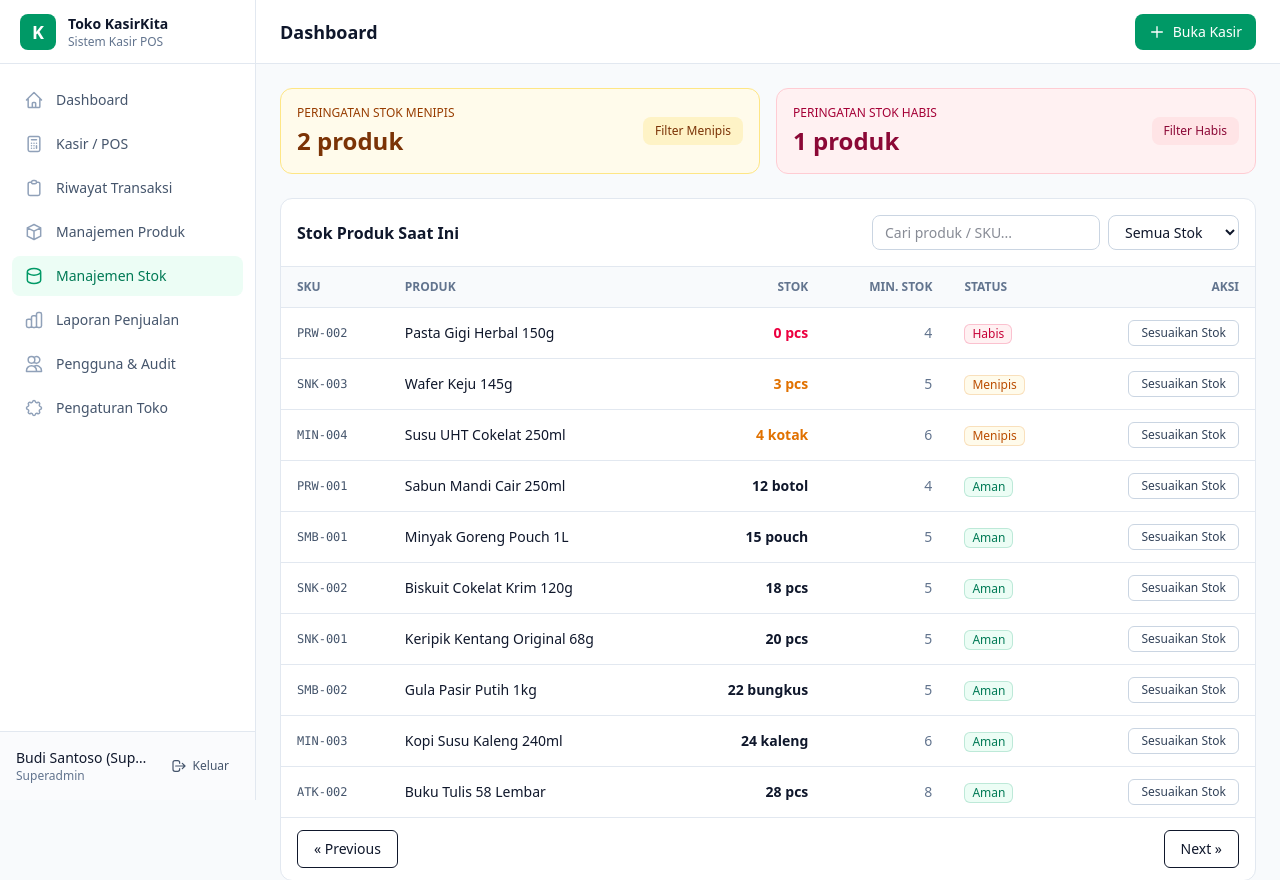
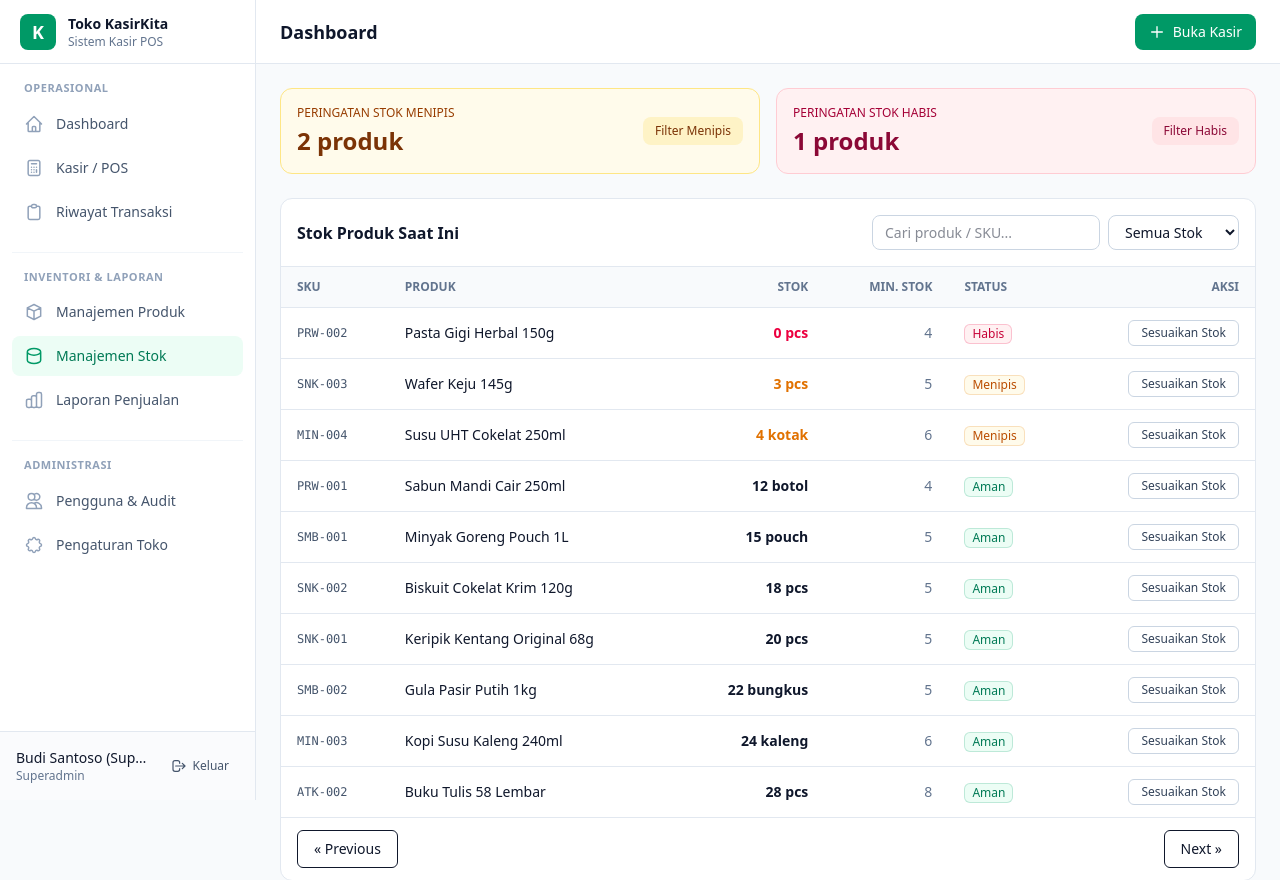
Before and after one commit to Fatikhur/kasir, a Laravel app: page /stok in a window 1280 px wide. Shown: the top 880 px of the page. Run offline with Laravel 12, Linux system fonts and the light colour scheme; a user stored in the database is signed in; data comes from the database, SQL or seed files in the repository; style sheets or scripts are compiled from the project's sources; some libraries are stand-ins or nearby versions.

Commit message:
Penyesuaian tampilan sidebar menu

```diff
--- a/resources/css/app.css
+++ b/resources/css/app.css
@@ -9,3 +9,33 @@
     --font-sans: 'Instrument Sans', ui-sans-serif, system-ui, sans-serif, 'Apple Color Emoji', 'Segoe UI Emoji',
         'Segoe UI Symbol', 'Noto Color Emoji';
 }
+
+/* Custom Scrollbar */
+* {
+    scrollbar-width: thin;
+    scrollbar-color: #cbd5e1 transparent;
+}
+
+::-webkit-scrollbar {
+    width: 6px;
+    height: 6px;
+}
+
+::-webkit-scrollbar-track {
+    background: transparent;
+}
+
+::-webkit-scrollbar-thumb {
+    background-color: #cbd5e1;
+    border-radius: 9999px;
+}
+
+::-webkit-scrollbar-thumb:hover {
+    background-color: #94a3b8;
+}
+
+::-webkit-scrollbar-button {
+    display: none;
+    width: 0;
+    height: 0;
+}
--- a/resources/views/layouts/app.blade.php
+++ b/resources/views/layouts/app.blade.php
@@ -27,22 +27,47 @@
             </div>
         </div>
 
-        <nav class="flex-1 overflow-y-auto px-3 py-4 space-y-1 text-sm">
+        <nav class="flex-1 overflow-y-auto px-3 py-4 space-y-5 text-sm">
             @php
-                $navItems = [
+                $navGroups = [
+                    [
+                        'label' => 'Operasional',
+                        'items' => [
                             ['route' => 'dashboard', 'label' => 'Dashboard', 'gate' => null, 'icon' => 'M3 12l2-2m0 0l7-7 7 7M5 10v10a1 1 0 001 1h3m10-11l2 2m-2-2v10a1 1 0 01-1 1h-3m-6 0a1 1 0 001-1v-4a1 1 0 011-1h2a1 1 0 011 1v4a1 1 0 001 1m-6 0h6'],
                             ['route' => 'pos.index', 'label' => 'Kasir / POS', 'gate' => null, 'icon' => 'M9 7h6m0 10v-3m-3 3h.01M9 17h.01M9 14h.01M12 14h.01M15 11h.01M12 11h.01M9 11h.01M7 21h10a2 2 0 002-2V5a2 2 0 00-2-2H7a2 2 0 00-2 2v14a2 2 0 002 2z'],
                             ['route' => 'transactions.index', 'label' => 'Riwayat Transaksi', 'gate' => null, 'icon' => 'M9 5H7a2 2 0 00-2 2v12a2 2 0 002 2h10a2 2 0 002-2V7a2 2 0 00-2-2h-2M9 5a2 2 0 002 2h2a2 2 0 002-2M9 5a2 2 0 012-2h2a2 2 0 012 2'],
+                        ],
+                    ],
+                    [
+                        'label' => 'Inventori & Laporan',
+                        'items' => [
                             ['route' => 'products.index', 'label' => 'Manajemen Produk', 'gate' => 'manage-products', 'icon' => 'M20 7l-8-4-8 4m16 0l-8 4m8-4v10l-8 4m0-10L4 7m8 4v10M4 7v10l8 4'],
                             ['route' => 'stock.index', 'label' => 'Manajemen Stok', 'gate' => 'manage-stock', 'icon' => 'M4 7v10c0 2.21 3.582 4 8 4s8-1.79 8-4V7M4 7c0 2.21 3.582 4 8 4s8-1.79 8-4M4 7c0-2.21 3.582-4 8-4s8 1.79 8 4'],
                             ['route' => 'reports.index', 'label' => 'Laporan Penjualan', 'gate' => 'manage-reports', 'icon' => 'M9 19v-6a2 2 0 00-2-2H5a2 2 0 00-2 2v6a2 2 0 002 2h2a2 2 0 002-2zm0 0V9a2 2 0 012-2h2a2 2 0 012 2v10m-6 0a2 2 0 002 2h2a2 2 0 002-2m0 0V5a2 2 0 012-2h2a2 2 0 012 2v14a2 2 0 01-2 2h-2a2 2 0 01-2-2z'],
+                        ],
+                    ],
+                    [
+                        'label' => 'Administrasi',
+                        'items' => [
                             ['route' => 'users.index', 'label' => 'Pengguna & Audit', 'gate' => 'manage-users', 'icon' => 'M12 4.354a4 4 0 110 5.292M15 21H3v-1a6 6 0 0112 0v1zm0 0h6v-1a6 6 0 00-9-5.197M13 7a4 4 0 11-8 0 4 4 0 018 0z'],
                             ['route' => 'settings.index', 'label' => 'Pengaturan Toko', 'gate' => 'manage-settings', 'icon' => 'M10.325 4.317c.426-1.756 2.924-1.756 3.35 0a1.724 1.724 0 002.573 1.066c1.543-.94 3.31.826 2.37 2.37a1.724 1.724 0 001.065 2.572c1.756.426 1.756 2.924 0 3.35a1.724 1.724 0 00-1.066 2.573c.94 1.543-.826 3.31-2.37 2.37a1.724 1.724 0 00-2.572 1.065c-.426 1.756-2.924 1.756-3.35 0a1.724 1.724 0 00-2.573-1.066c-1.543.94-3.31-.826-2.37-2.37a1.724 1.724 0 00-1.065-2.572c-1.756-.426-1.756-2.924 0-3.35a1.724 1.724 0 001.066-2.573c-.94-1.543.826-3.31 2.37-2.37.996.608 2.296.07 2.572-1.065z'],
+                        ],
+                    ],
                 ];
             @endphp
 
-            @foreach($navItems as $item)
-                @if($item['gate'] === null || auth()->user()->can($item['gate']))
+            @foreach($navGroups as $groupIndex => $group)
+                @php
+                    $visibleItems = array_filter($group['items'], fn ($item) => $item['gate'] === null || auth()->user()->can($item['gate']));
+                @endphp
+
+                @if(count($visibleItems) > 0)
+                    <div class="{{ $groupIndex > 0 ? 'pt-4 border-t border-slate-100' : '' }}">
+                        <p class="px-3 mb-2 text-[11px] font-semibold uppercase tracking-wider text-slate-400">
+                            {{ $group['label'] }}
+                        </p>
+                        <div class="space-y-1">
+                            @foreach($visibleItems as $item)
                                 @php $active = request()->routeIs($item['route']); @endphp
                                 <a href="{{ route($item['route']) }}"
                                    class="flex items-center gap-3 px-3 py-2.5 rounded-lg font-medium transition-colors {{ $active ? 'bg-emerald-50 text-emerald-700' : 'text-slate-600 hover:bg-slate-100 hover:text-slate-900' }}">
@@ -51,6 +76,9 @@
                                     </svg>
                                     <span>{{ $item['label'] }}</span>
                                 </a>
+                            @endforeach
+                        </div>
+                    </div>
                 @endif
             @endforeach
         </nav>
```
Lines whose indentation alone changed are shown as unchanged.
